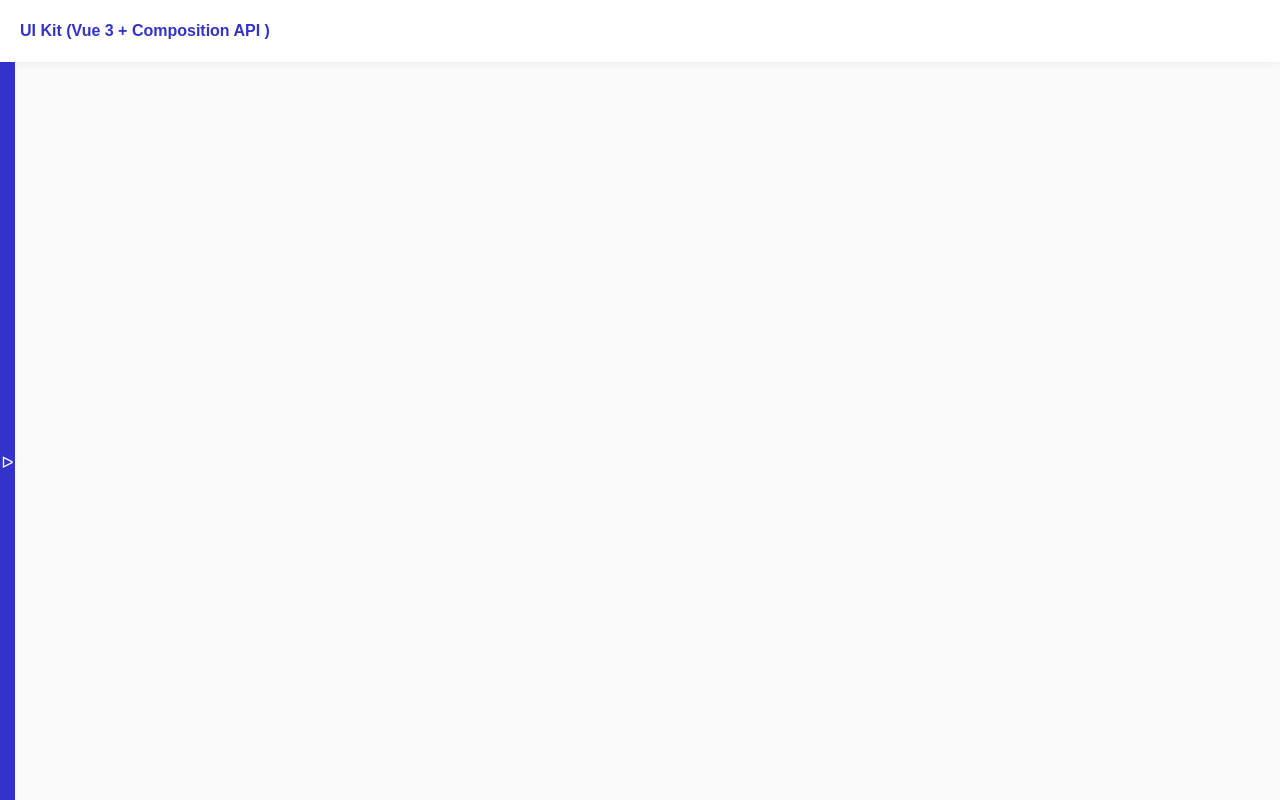
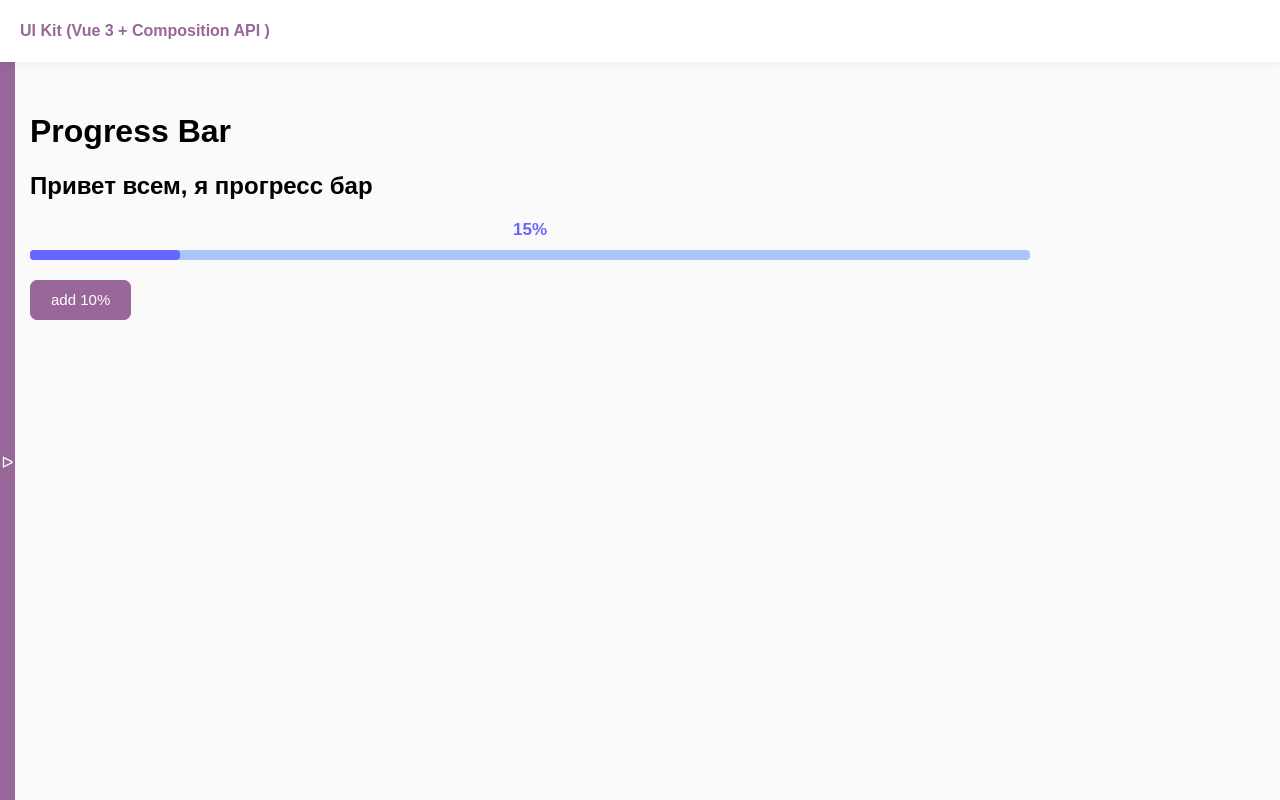
Before and after one commit to yuKalashnikova2/UI-Kit-Vue-3, a Vue app: page /progress in a window 1280 px wide. Built offline with nearby package versions, Linux system fonts and the light colour scheme.

Commit message:
feat(components): ProgressBar

```diff
--- /dev/null
+++ b/src/components/ProgressBar.vue
@@ -0,0 +1,56 @@
+<script setup>
+const props = defineProps({
+  maxWidth: {
+    type: String,
+    default: '300px',
+  },
+  percent: {
+    type: Number,
+    required: true,
+  },
+  color: {
+    type: String,
+    default: 'primary',
+  },
+})
+</script>
+<template>
+  <h2>Привет всем, я прогресс бар</h2>
+
+  <div class="progress-container" :style="[{ 'max-width': maxWidth }]">
+    <span class="progress-percent" :style="[{ color: `var(--${color})` }]"
+      >{{ percent }}%</span
+    >
+    <div class="progress" :style="[{ background: `var(--${color}-hover)` }]">
+      <div
+        class="progress-bar"
+        :style="[{ width: `${percent}%` }, { background: `var(--${color})` }]"
+      ></div>
+    </div>
+  </div>
+</template>
+
+<style lang="scss">
+.progress {
+  height: 10px;
+  border-radius: 4px;
+  background-color: var(--primary-hover);
+  &-container {
+    margin-bottom: 20px;
+    overflow: hidden;
+  }
+  &-bar {
+    height: 100%;
+    border-radius: 4px;
+    transition: 0.5s;
+  }
+  &-percent {
+    display: block;
+    text-align: center;
+
+    font-weight: bold;
+    font-size: 17px;
+    margin-bottom: 10px;
+  }
+}
+</style>
--- a/src/components/layout/SideBar.vue
+++ b/src/components/layout/SideBar.vue
@@ -13,6 +13,7 @@ const links = ref([
   { name: 'Checkbox', href: '/checkbox' },
   { name: 'Modal', href: '/modal' },
   { name: 'Radio', href: '/radio' },
+  { name: 'ProgressBar', href: '/progress' },
 ])
 </script>
 
--- a/src/router/index.js
+++ b/src/router/index.js
@@ -5,6 +5,7 @@ import Button from '@/views/Button.vue'
 import Checkbox from '@/views/Checkbox.vue'
 import Modal from '@/views/Modal.vue'
 import Radio from '@/views/Radio.vue'
+import Progress from '@/views/Progress.vue'
 
 const router = createRouter({
     history: createWebHistory(),
@@ -38,6 +39,11 @@ const router = createRouter({
             path: '/radio',
             name: 'Radio',
             component: Radio
+        },
+        {
+            path: '/progress',
+            name: 'Progress',
+            component: Progress
         }
     ]
 })
--- a/src/styles/global.scss
+++ b/src/styles/global.scss
@@ -1,10 +1,10 @@
 :root {
-    --primary: #3333CC;
-    --primary-hover: #6699FF;
+    --primary: #996699;
+    --primary-hover: #d6a8d6;
     --second: #BE52F2;
     --second-hover: #DBA5F5;
-    --success: #00C48C;
-    --success-hover: #7DDFC3;
+    --success: #6666FF;
+    --success-hover:  #abc5f9;
     --info: #0084F4;
     --info-hover: #66B5F8;
     --warning: #FFA26B;
--- /dev/null
+++ b/src/views/Progress.vue
@@ -0,0 +1,21 @@
+<script setup>
+import { ref } from 'vue'
+import ProgressBar from '../components/ProgressBar.vue'
+import Button from '../components/Button.vue'
+
+const percent = ref(15)
+
+const addPercent = () => {
+  percent.value += 10
+  if (percent.value > 100) {
+    percent.value = 100
+  }
+}
+</script>
+<template>
+  <h1>Progress Bar</h1>
+  <div class="line line_block">
+    <ProgressBar maxWidth="1000px" :percent="percent" color="success" />
+    <Button label="add 10%" @click="addPercent" />
+  </div>
+</template>
--- a/src/views/Typography.vue
+++ b/src/views/Typography.vue
@@ -1,5 +1,5 @@
 <template>
-    <h1 class="heading-1">Tepography</h1>
+    <h1>Tepography</h1>
     <h1 class="heading-1">Heading-1</h1>
     <h2 class="heading-2">Heading-2</h2>
     <h3 class="heading-3">Heading-3</h3>
```
